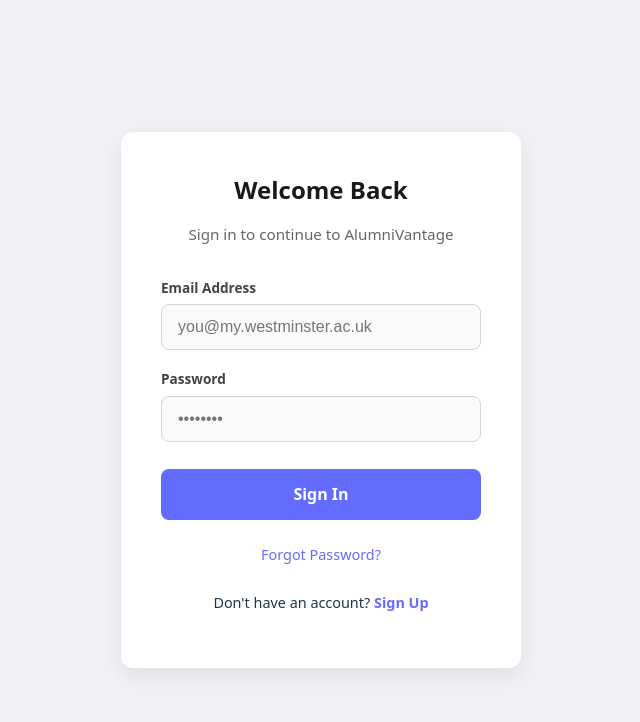
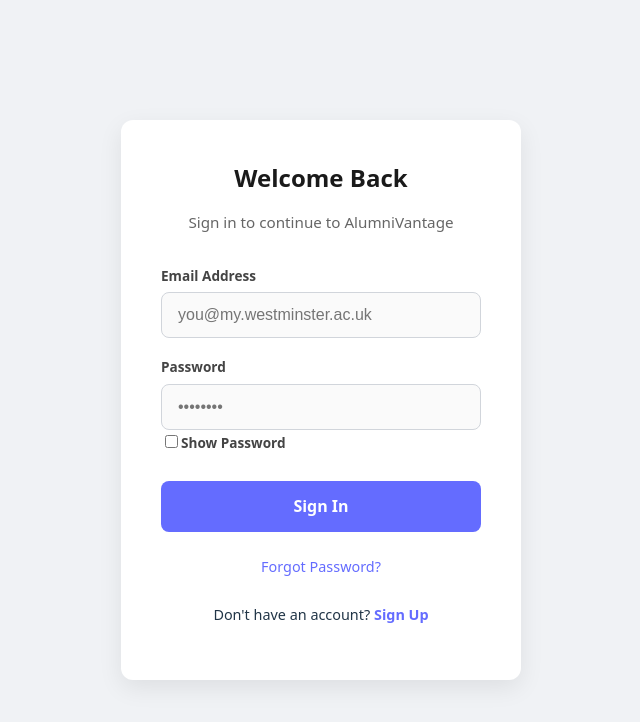
Before and after one commit to nimethfernando/AlumniVantage, a React (Vite) app in the folder client/: page /login in a window 1280 px wide. Shown: the top 722 px of the page, without its empty margins (319-959 px from the left). Built offline with nearby package versions, Linux system fonts and the light colour scheme.

Commit message:
password check box and email validation

```diff
--- a/client/src/App.css
+++ b/client/src/App.css
@@ -237,4 +237,32 @@
     background-color: #333;
     border-color: #555;
   }
+  .show-password-container {
+  display: flex;
+  align-items: center;
+  gap: 8px;
+  margin-top: 8px;
+  font-size: 0.85rem;
+  color: #666;
+  cursor: pointer;
 }
+
+.show-password-container input[type="checkbox"] {
+  width: auto; /* Prevent stretching */
+  margin: 0;
+  cursor: pointer;
+}
+
+.show-password-container label {
+  margin: 0;
+  cursor: pointer;
+  font-weight: 400;
+}
+
+/* Dark mode support */
+@media (prefers-color-scheme: dark) {
+  .show-password-container {
+    color: #a1a1a1;
+  }
+}
+}
--- a/client/src/pages/Login.jsx
+++ b/client/src/pages/Login.jsx
@@ -2,13 +2,14 @@
 import { AuthContext } from '../context/AuthContext';
 import axios from 'axios';
 import { useNavigate, Link } from 'react-router-dom';
-import '../App.css'; // Ensure CSS is imported
+import '../App.css';
 
 const Login = () => {
   const [email, setEmail] = useState('');
   const [password, setPassword] = useState('');
+  const [showPassword, setShowPassword] = useState(false); // New state
   const [error, setError] = useState('');
-  const [isLoading, setIsLoading] = useState(false); // Added loading state for better UX
+  const [isLoading, setIsLoading] = useState(false);
   const { login } = useContext(AuthContext);
   const navigate = useNavigate();
 
@@ -35,39 +36,37 @@
       <div className="auth-card">
         <h2>Welcome Back</h2>
         <p className="auth-subtitle">Sign in to continue to AlumniVantage</p>
-
         {error && <div className="error-message">{error}</div>}
-
         <form onSubmit={handleSubmit} className="custom-form">
           <div className="form-group">
             <label>Email Address</label>
-            <input
-              type="email"
-              placeholder="you@my.westminster.ac.uk"
-              value={email}
-              onChange={(e) => setEmail(e.target.value)}
-              required
-            />
+            <input type="email" placeholder="you@my.westminster.ac.uk" value={email} onChange={(e) => setEmail(e.target.value)} required />
           </div>
-
           <div className="form-group">
             <label>Password</label>
             <input
-              type="password"
+              type={showPassword ? "text" : "password"} // Dynamic type
               placeholder="••••••••"
               value={password}
               onChange={(e) => setPassword(e.target.value)}
               required
             />
+            <div className="show-password-container">
+              <input
+                type="checkbox"
+                id="show-password"
+                checked={showPassword}
+                onChange={() => setShowPassword(!showPassword)}
+              />
+              <label htmlFor="show-password">Show Password</label>
+            </div>
           </div>
-
           <button type="submit" className="btn-primary full-width" disabled={isLoading}>
             {isLoading ? 'Signing in...' : 'Sign In'}
           </button>
         </form>
-
         <div className="auth-footer-links">
-          <Link to="/forgot-password" className="text-link">Forgot Password?</Link>
+          <Link to="/forgot-password" label="Forgot Password" className="text-link">Forgot Password?</Link>
           <p>Don't have an account? <Link to="/register" className="text-link font-bold">Sign Up</Link></p>
         </div>
       </div>
--- a/client/src/pages/Register.jsx
+++ b/client/src/pages/Register.jsx
@@ -1,4 +1,3 @@
-// src/pages/Register.jsx
 import { useState } from 'react';
 import axios from 'axios';
 import { Link } from 'react-router-dom';
@@ -7,6 +6,7 @@
 const Register = () => {
   const [email, setEmail] = useState('');
   const [password, setPassword] = useState('');
+  const [showPassword, setShowPassword] = useState(false);
   const [error, setError] = useState('');
   const [success, setSuccess] = useState('');
   const [isLoading, setIsLoading] = useState(false);
@@ -17,12 +17,11 @@
     setError('');
     setSuccess('');
 
-    // NEW EMAIL VALIDATION CHECK
     const lowerEmail = email.toLowerCase();
     if (!lowerEmail.endsWith('@my.westminster.ac.uk') && !lowerEmail.endsWith('@westminster.ac.uk')) {
       setError('Please use a valid Westminster University email address (@my.westminster.ac.uk).');
       setIsLoading(false);
-      return; // Stop the function here so it doesn't try to register
+      return;
     }
 
     try {
@@ -31,7 +30,7 @@
       setEmail('');
       setPassword('');
     } catch (err) {
-      setError(err.response?.data?.error || 'Registration failed. This email might already exist.');
+      setError(err.response?.data?.error || 'Registration failed.');
     } finally {
       setIsLoading(false);
     }
@@ -42,38 +41,31 @@
       <div className="auth-card">
         <h2>Create an Account</h2>
         <p className="auth-subtitle">Join AlumniVantage today</p>
-
         {error && <div className="error-message">{error}</div>}
         {success && <div className="success-message">{success}</div>}
-
         <form onSubmit={handleSubmit} className="custom-form">
           <div className="form-group">
             <label>Email Address</label>
-            <input
-              type="email"
-              placeholder="you@my.westminster.ac.uk"
-              value={email}
-              onChange={e => setEmail(e.target.value)}
-              required
-            />
+            <input type="email" placeholder="you@my.westminster.ac.uk" value={email} onChange={e => setEmail(e.target.value)} required />
           </div>
-
           <div className="form-group">
             <label>Password</label>
             <input
-              type="password"
+              type={showPassword ? "text" : "password"}
               placeholder="••••••••"
               value={password}
               onChange={e => setPassword(e.target.value)}
               required
             />
+            <div className="show-password-container">
+              <input type="checkbox" id="show-password" checked={showPassword} onChange={() => setShowPassword(!showPassword)} />
+              <label htmlFor="show-password">Show Password</label>
+            </div>
           </div>
-
           <button type="submit" className="btn-primary full-width" disabled={isLoading}>
             {isLoading ? 'Registering...' : 'Register'}
           </button>
         </form>
-
         <div className="auth-footer-links">
           <p>Already have an account? <Link to="/login" className="text-link font-bold">Sign In</Link></p>
         </div>
--- a/client/src/pages/ResetPassword.jsx
+++ b/client/src/pages/ResetPassword.jsx
@@ -6,6 +6,7 @@
 const ResetPassword = () => {
   const { token } = useParams(); // Grabs token from URL
   const [password, setPassword] = useState('');
+  const [showPassword, setShowPassword] = useState(false); // State for visibility toggle
   const [error, setError] = useState('');
   const [success, setSuccess] = useState('');
   const [isLoading, setIsLoading] = useState(false);
@@ -27,7 +28,14 @@
       }, 2000);
 
     } catch (err) {
-      setError(err.response?.data?.error || 'Error resetting password. The link might be expired.');
+      const serverErrors = err.response?.data?.errors;
+      if (serverErrors && Array.isArray(serverErrors) && serverErrors.length > 0) {
+        // Displays the specific reason (e.g., "Password must contain 1 uppercase letter...")
+        setError(serverErrors[0].msg);
+      } else {
+        // Fallback for general errors like expired links
+        setError(err.response?.data?.error || 'Error resetting password. The link might be expired.');
+      }
     } finally {
       setIsLoading(false);
     }
@@ -46,12 +54,22 @@
           <div className="form-group">
             <label>New Password</label>
             <input
-              type="password"
+              type={showPassword ? "text" : "password"} // Toggle type based on state
               placeholder="••••••••"
               value={password}
               onChange={(e) => setPassword(e.target.value)}
               required
             />
+            {/* Show Password Toggle */}
+            <div className="show-password-container">
+              <input
+                type="checkbox"
+                id="show-password"
+                checked={showPassword}
+                onChange={() => setShowPassword(!showPassword)}
+              />
+              <label htmlFor="show-password">Show Password</label>
+            </div>
           </div>
 
           <button type="submit" className="btn-primary full-width" disabled={isLoading || success !== ''}>
```
Also changed, not shown: 1 other file (tests, documents, lock files or other folders).
